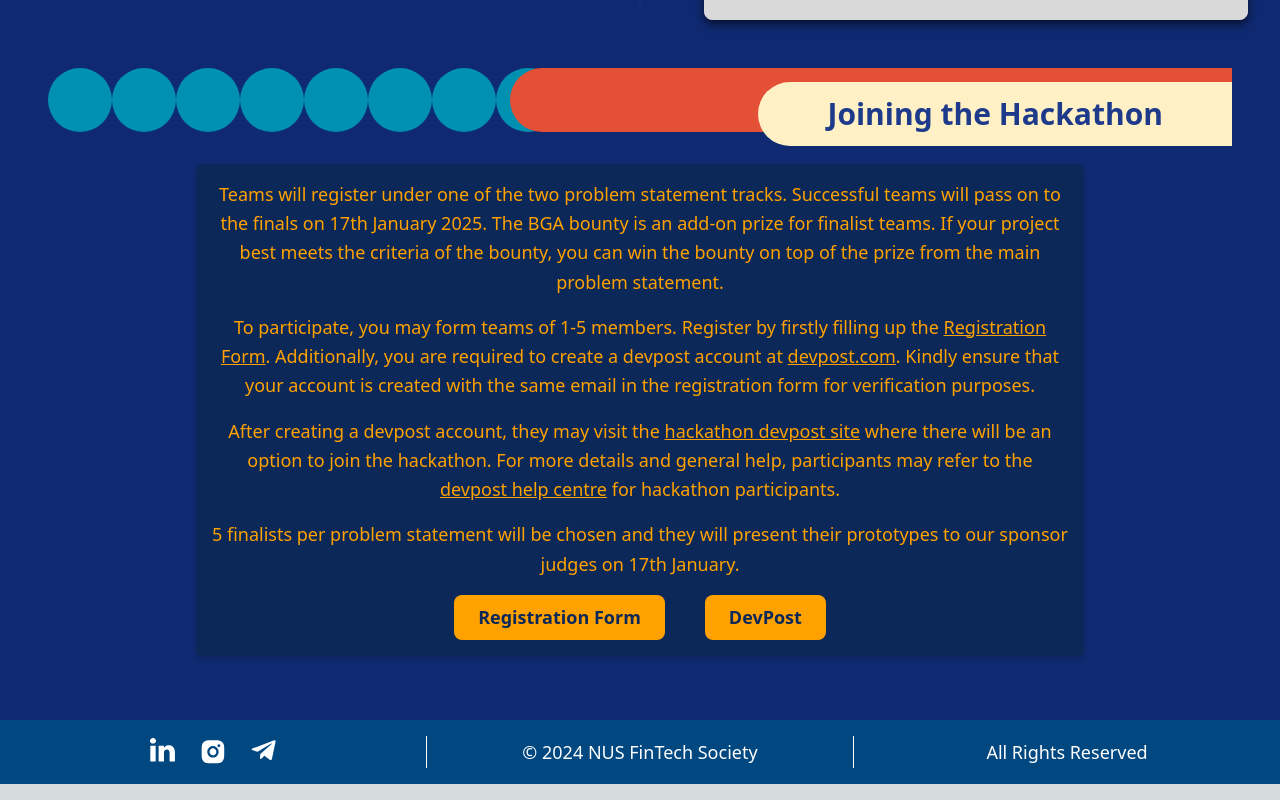
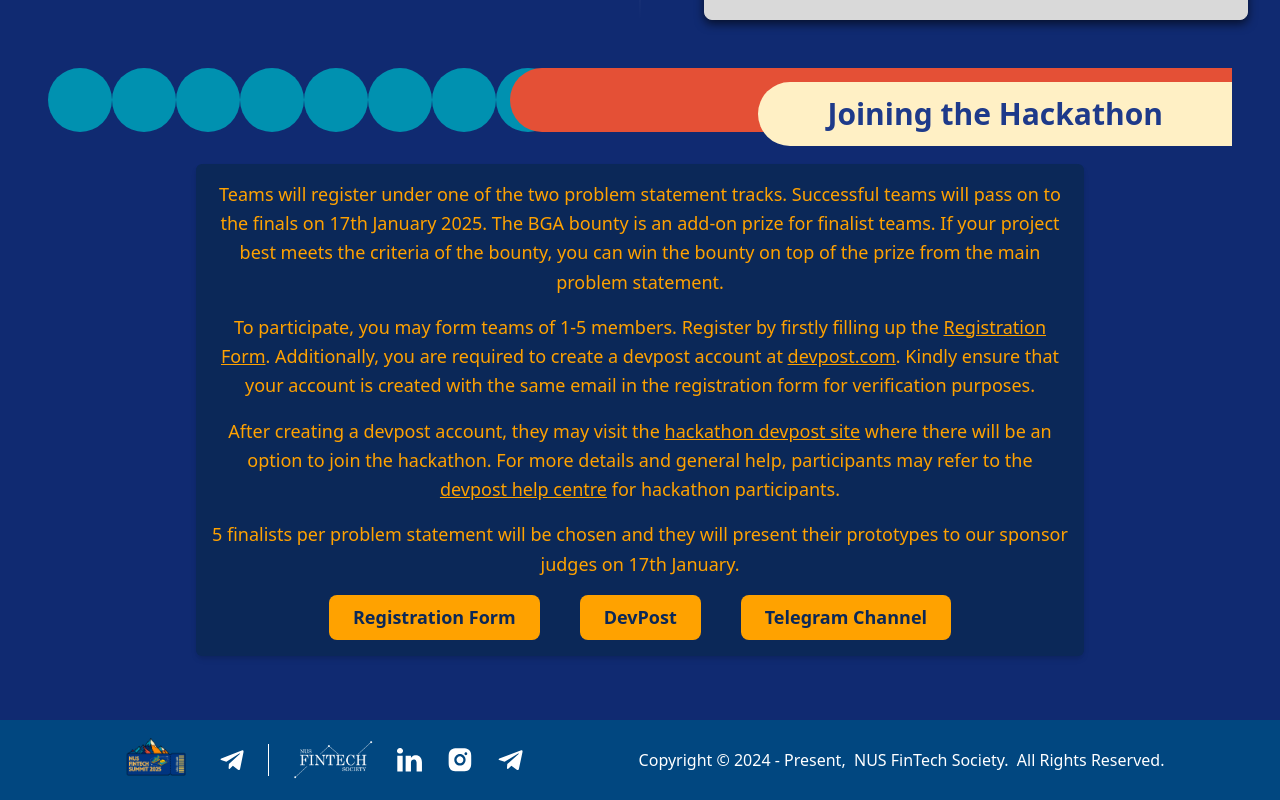
Before and after one commit to NUS-Fintech-Society/SD_Fintech_Summit_2025, a Next.js app: page / in a window 1280 px wide. Shown: the part 4025-4825 px from the top of the page. Built offline with nearby package versions, Linux system fonts and the light colour scheme.

Commit message:
Update footer and joining

```diff
--- a/src/components/Footer.tsx
+++ b/src/components/Footer.tsx
@@ -1,12 +1,44 @@
 import React from 'react';
+import Image from 'next/image';
+import Link from 'next/link';
 
 const Footer: React.FC = () => {
   return (
     <footer className="bg-[#014780] text-white py-4">
-      <div className="w-full mx-auto px-4 flex flex-col lg:flex-row justify-center lg:justify-between items-center space-y-4 lg:space-y-0">
+      <div className="w-full mx-auto px- flex flex-col lg:flex-row justify-center lg:justify-evenly items-center space-y-4 lg:space-y-0">
 
         {/* Social Media Icons */}
-        <div className="flex justify-center space-x-6 flex-1">
+        <div className="flex justify-center space-x-6 items-center h-12">
+          <div className="flex items-center cursor-pointer">
+          {/* Summit Logo */}
+            <Link href="/" passHref>
+              <Image
+                className="" // Reduced margin-left
+                alt="logo"
+                src="/HomeLogoFull.png"
+                width={80} // Adjust dimensions if necessary
+                height={50}
+              />
+            </Link>
+          </div>
+          <a href="https://t.me/+I-SUnalMtPE4NzE1" target="_blank" rel="noopener noreferrer" aria-label="Telegram">
+            <img src="/icons/telegram.svg" alt="Telegram" className="h-6 hover:opacity-60" />
+          </a>
+          {/* Divider Line */}
+          <div className="w-px h-8 bg-white mx-1" /> {/* Reduced margin-left and margin-right */}
+
+          {/* FTS Logo */}
+          <div className="flex items-center cursor-pointer">
+            <a href="https://fintechsociety.comp.nus.edu.sg" target="_blank" rel="noopener noreferrer" aria-label="NUS Fintech Society">
+              <Image
+                className="" // Reduced margin-right
+                alt="logo"
+                src="/navbar-logo.png"
+                width={80} // Adjust dimensions if necessary
+                height={50}
+              />
+            </a>
+          </div>
           <a href="https://www.linkedin.com/company/nus-fintech-society" target="_blank" rel="noopener noreferrer" aria-label="LinkedIn">
             <img src="/icons/linkedin.svg" alt="LinkedIn" className="h-6 hover:opacity-60" />
           </a>
@@ -18,20 +50,20 @@ const Footer: React.FC = () => {
           </a>
         </div>
 
-        {/* Divider */}
-        <div className="hidden lg:block border-l border-white h-8 mx-4"></div>
-
+        <div className="flex flex-col lg:flex-row items-center lg:space-y-0">
         {/* Copyright Text */}
-        <div className="text-lg text-center flex-1">
-          &copy; 2024 NUS FinTech Society
-        </div>
-
-        {/* Divider */}
-        <div className="hidden lg:block border-l border-white h-8 mx-4"></div>
-
-        {/* Rights Reserved Text */}
-        <div className="text-lg text-center flex-1">
-          All Rights Reserved
+          <div className="">
+            Copyright &copy; 2024 - Present
+          </div>
+          <div className="hidden lg:block">
+            , &nbsp;
+          </div>
+          <div>
+            NUS FinTech Society. &nbsp;
+          </div>
+          <div className="">
+            All Rights Reserved.
+          </div>
         </div>
       </div>
     </footer>
--- a/src/components/home/Joining.tsx
+++ b/src/components/home/Joining.tsx
@@ -37,6 +37,14 @@ const Joining: React.FC = () => {
           >
             DevPost
           </a>
+          <a
+            href="https://t.me/+I-SUnalMtPE4NzE1"
+            target="_blank"
+            rel="noopener noreferrer"
+            className="inline-block px-6 py-2 bg-[#FFA200] text-[#0B2858] font-semibold rounded-lg hover:bg-[#cc8400]"
+          >
+            Telegram Channel
+          </a>
         </div>
       </div>
     </div>
```
